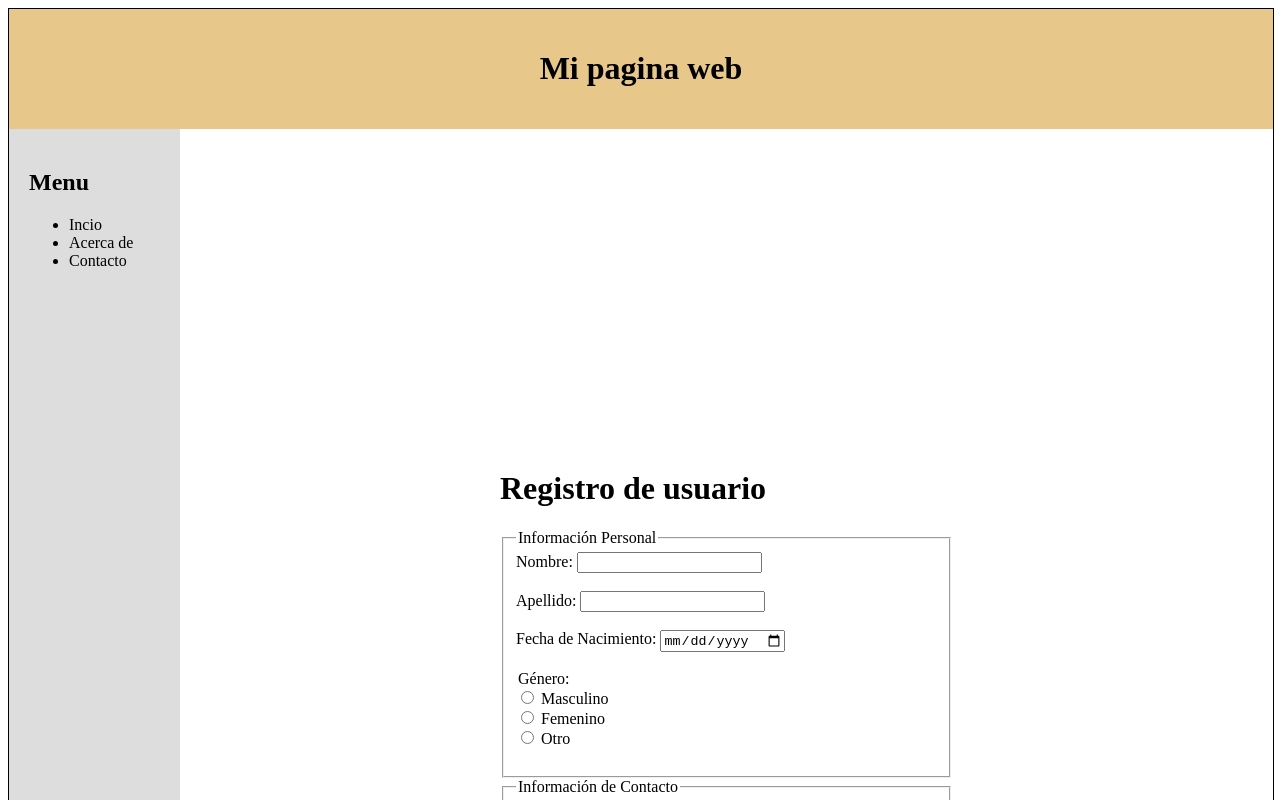
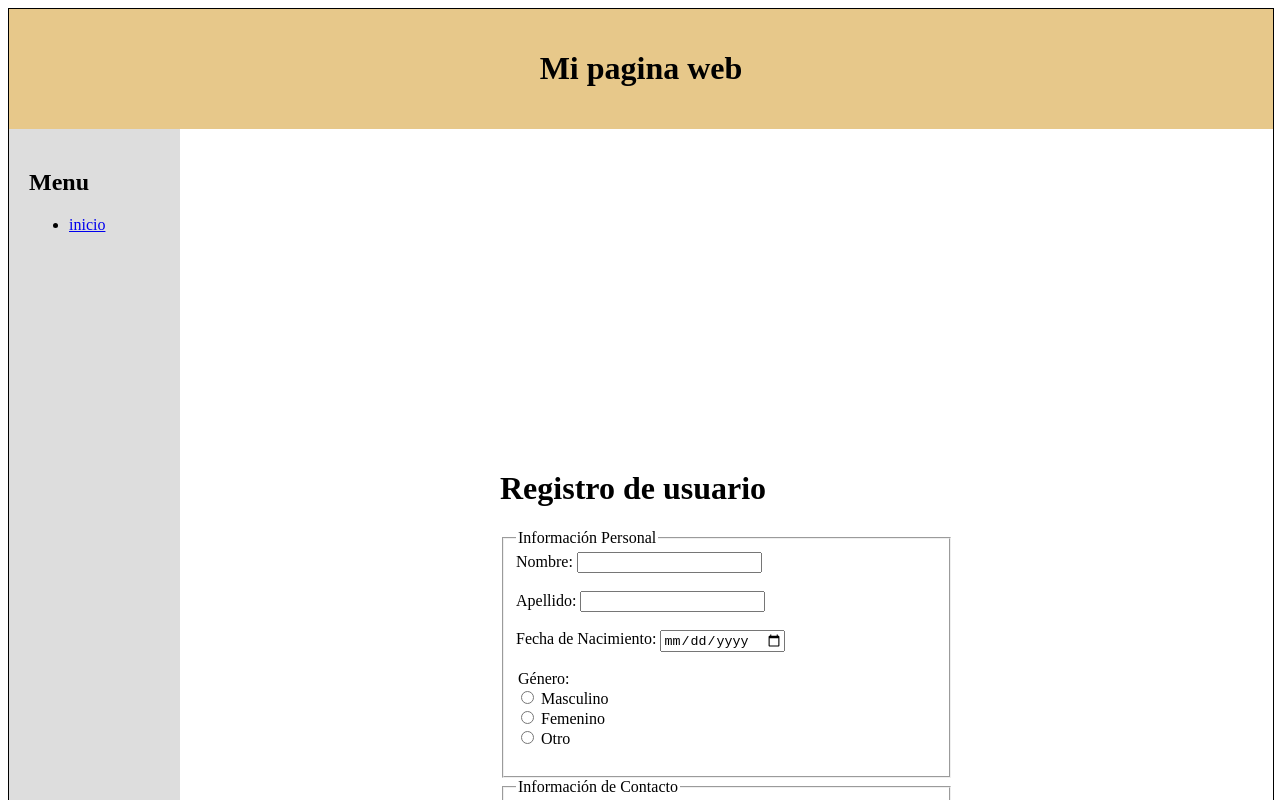
Before and after one commit to ElvinGar3345/Formulario-3, a plain HTML site: page index.html in a window 1280 px wide. Shown: the top 800 px of the page. Drawn offline with Linux system fonts and the light colour scheme.

Commit message:
index.html

```diff
--- a/index.html
+++ b/index.html
@@ -42,9 +42,7 @@
            <div class ="sidebar">
                <h2>Menu</h2>
                <ul>
-                   <li>Incio</li>
-                   <li>Acerca de</li>
-                   <li>Contacto</li>
+                  <li><a href="https://elvingar3345.github.io/formulario/">inicio</a></li>
                </ul>
            </div>
            <div class="main">
```
